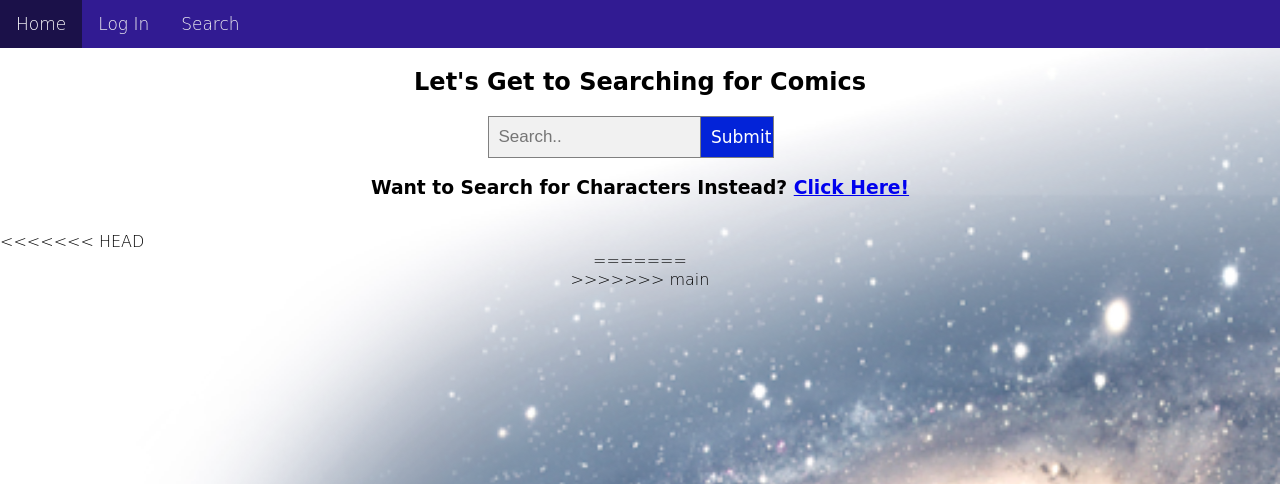
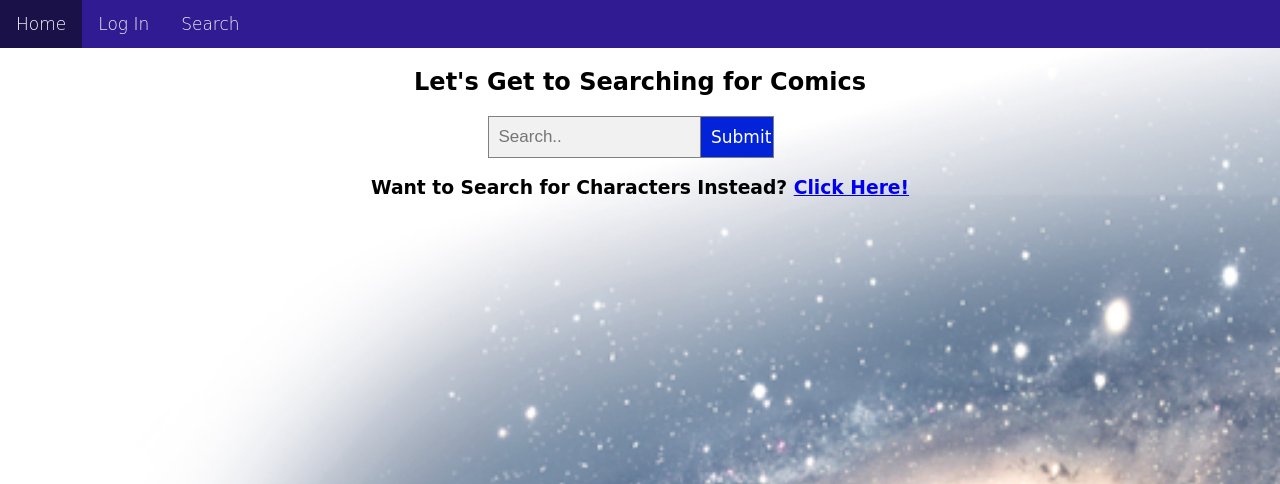
Before and after one commit to Comic-Book-API/SWEFinalProject, a Flask app: page /search in a window 1280 px wide. Shown: the top 484 px of the page. Run offline with Flask 2, Linux system fonts and the light colour scheme; parts of the project's set-up code (start-up, migrations or seed data) failed here and were passed over; some libraries are stand-ins or nearby versions.

Commit message:
Ironed out some bugs

```diff
--- a/templates/search.html
+++ b/templates/search.html
@@ -141,7 +141,6 @@
             </form>
             <h3> Want to Search for Characters Instead? <a href="/characters"> Click Here! </a></h3>
         </div>
-<<<<<<< HEAD
 
     </div>
     <div class="center">
@@ -153,19 +152,6 @@
             <br>
             <li><img src="{{imgLinks[loop.index0]}}" height="512px" width="512px" /></li>
             {% endfor %}
-=======
-        <div class="center">
-            <div >
-                <script src = "/static/script.js"></script>
-                {% for i in titles %}
-
-
-                <a  href = '/comicinfo' onclick = "setCookie({{titles}}, {{imgLinks}}, {{onSaleDates}}, {{creators}}, {{buyLinks}}, {{loop.index0}});"><li><h2>{{i}}</h2></li> </a>
-                <br>
-                <img src="{{imgLinks[loop.index0]}}" height="512px" width="512px"/>
-                {% endfor %}
-            </div>
->>>>>>> main
         </div>
     </div>
 </body>
```
